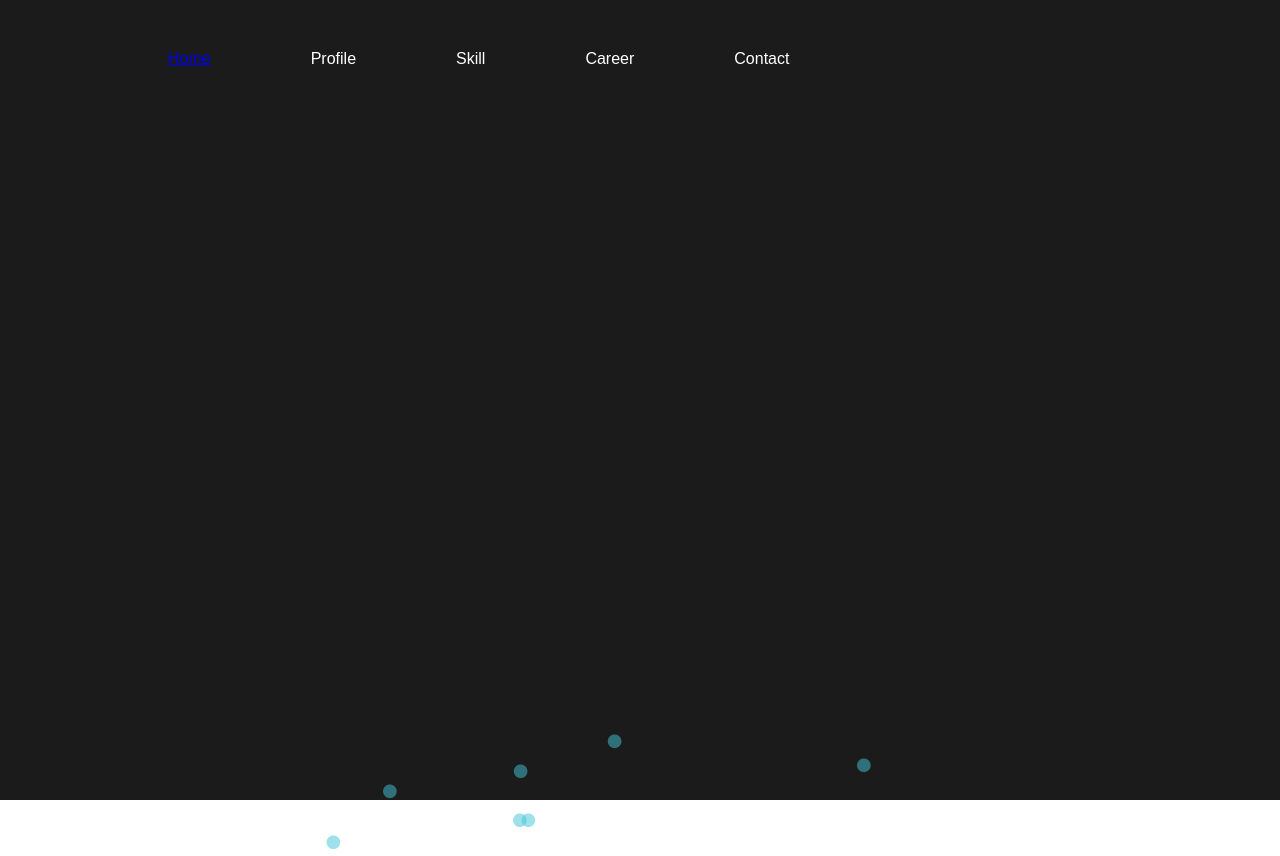
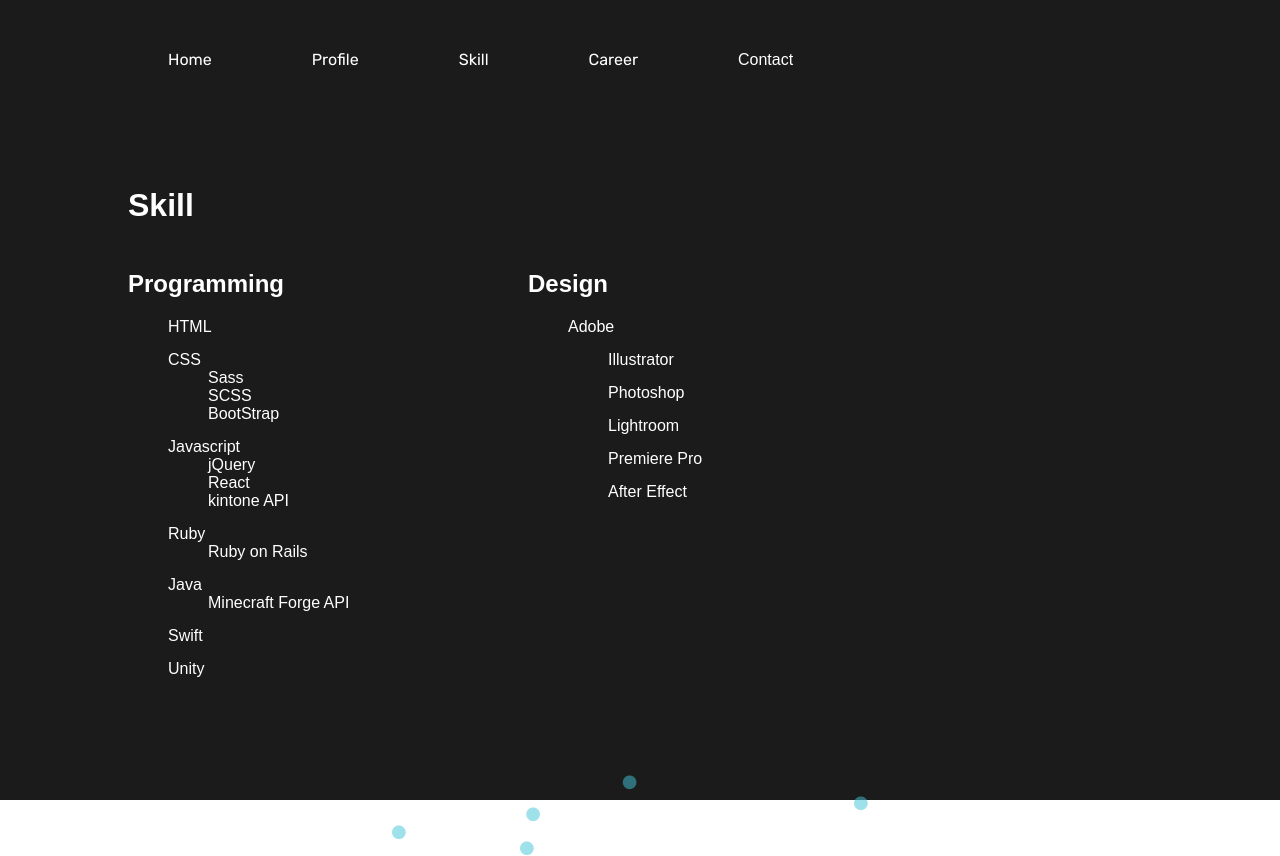
Before and after one commit to miyass/myportfolio, a React app: page /skill in a window 1280 px wide. Built offline with nearby package versions, Linux system fonts and the light colour scheme; a web font is replaced by a local one.

Commit message:
The prottype of Skill page is done

```diff
--- /dev/null
+++ b/src/Components/Career.js
@@ -0,0 +1,14 @@
+import React, { Component } from 'react';
+
+import '../Styles/Career.css';
+
+class Career extends Component {
+  render() {
+    return(
+      <div className="career">
+      </div>
+    );
+  }
+}
+
+export default Career;
--- a/src/Components/Header.js
+++ b/src/Components/Header.js
@@ -8,10 +8,10 @@ class Header extends Component {
       <header>
         <nav>
           <ul className="menu">
-            <li className="menuList"><Link to="/">Home</Link></li>
-            <li className="menuList">Profile</li>
-            <li className="menuList">Skill</li>
-            <li className="menuList">Career</li>
+            <li className="menuList"><Link to="/" style={{ textDecoration: 'none', color: 'white' }}>Home</Link></li>
+            <li className="menuList"><Link to="/profile" style={{ textDecoration: 'none', color: 'white' }}>Profile</Link></li>
+            <li className="menuList"><Link to='/skill' style={{ textDecoration: 'none', color: 'white' }}>Skill</Link></li>
+            <li className="menuList"><Link to="/career" style={{ textDecoration: 'none', color: 'white' }}>Career</Link></li>
             <li className="menuList">Contact</li>
           </ul>
         </nav>
--- /dev/null
+++ b/src/Components/Profile.js
@@ -0,0 +1,21 @@
+import React, { Component } from 'react';
+
+import '../Styles/Profile.css';
+
+class Profile extends Component {
+  render() {
+    return(
+      <div className="profile">
+        <h1 className="profileTitle">Profile</h1>
+        <h1 className="profileSubTitle">I like ... Camera</h1>
+        <div className="profileContent">
+          <h2>name <a>Sohei Miyakura</a></h2>
+          <h2>age</h2>
+          <h2>introduction</h2>
+        </div>
+      </div>
+    );
+  }
+}
+
+export default Profile;
--- /dev/null
+++ b/src/Components/Skill.js
@@ -0,0 +1,68 @@
+import React, { Component } from 'react';
+
+import '../Styles/Skill.css';
+
+class Skill extends Component {
+  render() {
+    return(
+      <div className="skill">
+        <h1 className="skillTitle">Skill</h1>
+        <div className="skillContent">
+          <div className="skillList">
+            <h2>Programming</h2>
+            <ul className="sub">
+              <li className="subList">HTML</li>
+              <li className="subList">
+                CSS
+                <ul>
+                  <li>Sass</li>
+                  <li>SCSS</li>
+                  <li>BootStrap</li>
+                </ul>
+              </li>
+              <li className="subList">
+                Javascript
+                <ul>
+                  <li>jQuery</li>
+                  <li>React</li>
+                  <li>kintone API</li>
+                </ul>
+              </li>
+              <li className="subList">
+                Ruby
+                <ul>
+                  <li>Ruby on Rails</li>
+                </ul>
+              </li>
+              <li className="subList">
+                Java
+                <ul>
+                  <li>Minecraft Forge API</li>
+                  </ul>
+                </li>
+              <li className="subList">Swift</li>
+              <li className="subList">Unity</li>
+            </ul>
+          </div>
+          <div className="skillList">
+            <h2>Design</h2>
+            <ul>
+              <li>
+                Adobe
+                <ul>
+                  <li className="subList">Illustrator</li>
+                  <li className="subList">Photoshop</li>
+                  <li className="subList">Lightroom</li>
+                  <li className="subList">Premiere Pro</li>
+                  <li className="subList">After Effect</li>
+                </ul>
+              </li>
+            </ul>
+          </div>
+        </div>
+      </div>
+    );
+  }
+}
+
+export default Skill;
--- a/src/Components/Top.js
+++ b/src/Components/Top.js
@@ -8,6 +8,7 @@ class Top extends Component {
       <div className="top">
         <h1 className="title">Souhei Miyakura</h1>
         <h2 className="subTitle">I am Web Designer / Web Developer</h2>
+        <p>I am studying abroad in San Francisco.</p>
       </div>
     );
   }
--- a/src/Main.js
+++ b/src/Main.js
@@ -4,7 +4,11 @@ import './Styles/Main.css';
 
 import Canvas from './Components/Canvas';
 import Header from './Components/Header';
+
 import Top from './Components/Top';
+import Profile from './Components/Profile';
+import Skill from './Components/Skill';
+import Career from './Components/Career';
 
 
 class Main extends Component {
@@ -17,6 +21,9 @@ class Main extends Component {
             <Header />
             <section>
               <Route exact path="/" component={Top} />
+              <Route path="/profile" component={Profile} />
+              <Route path="/skill" component={Skill} />
+              <Route path="/career" component={Career} />
             </section>
           </div>
         </div>
--- a/src/Styles/Header.css
+++ b/src/Styles/Header.css
@@ -1,5 +1,10 @@
 header {
   height: 20%;
+  padding-top: 50px;
+
+  /*デフォルトの高さに修正*/
+  margin-top: -50px;
+
 }
 
 .menu {
--- /dev/null
+++ b/src/Styles/Profile.css
@@ -0,0 +1,18 @@
+.profile {
+  height: 100%;
+  color: white;
+}
+
+.profileTitle {
+  font-size: 32px;
+  margin-left: 10%;
+}
+
+.profileSubTitle {
+  font-size: 32px;
+  text-align: center;
+}
+
+.profileContent {
+  margin-left: 10%;
+}
--- /dev/null
+++ b/src/Styles/Skill.css
@@ -0,0 +1,29 @@
+li {
+  list-style-type: none;
+}
+
+.skill {
+  height: 100%;
+  color: white;
+  margin-left: 10%;
+}
+
+.skillTitle {
+  font-size: 32px;
+}
+
+.skillContent {
+
+}
+
+.skillList {
+  /*マージンはなくなるので、注意！！*/
+  display: table-cell;
+  width: 400px;
+  height: 100%;
+  /*background-color: #42C5D8;*/
+}
+
+.subList {
+  margin-top: 15px;
+}
--- a/src/Styles/Top.css
+++ b/src/Styles/Top.css
@@ -5,7 +5,7 @@
 .title {
   /*text-align: center;*/
   color: white;
-  margin-top: 100px;
+  margin-top: 200px;
   margin-bottom: 0;
   font-size: 53px;
 }
--- a/src/Styles/index.css
+++ b/src/Styles/index.css
@@ -1,10 +1,18 @@
+html{
+  /*スクロール固定*/
+  overflow: hidden;
+}
+
+
 body {
   margin: 0;
   padding: 0;
   font-family: 'Candal', sans-serif;
+  /*スクロール固定*/
+  overflow: hidden;
 }
 
-p {
+p,a {
   font-family: 'Rubik';
   color: white;
 }
```
Also changed, not shown: src/Styles/Career.css (added).
